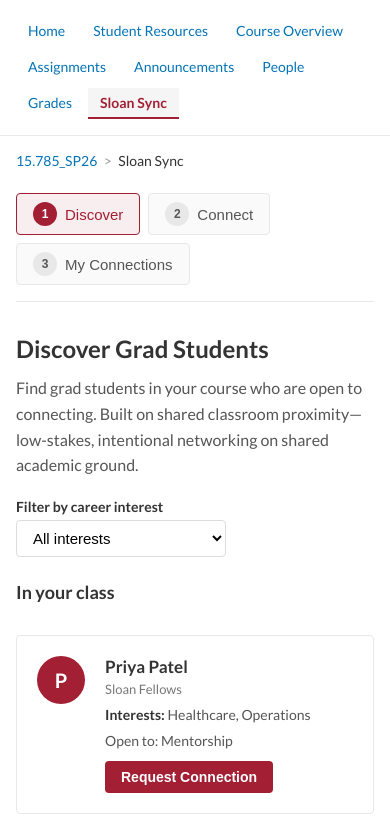
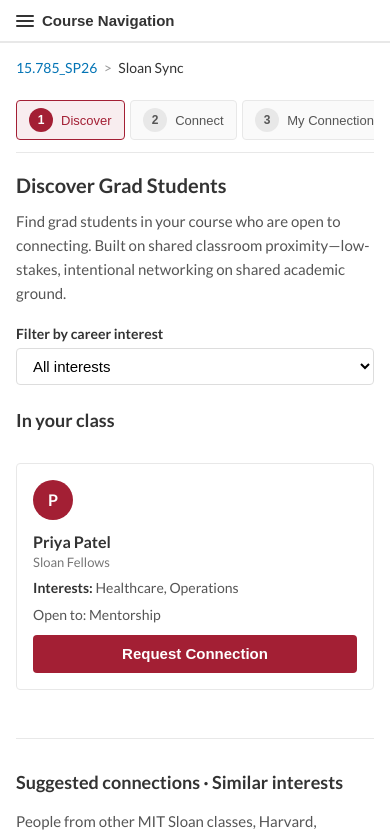
Before and after one commit to elaineliuwang/sloan-sync, a React (Vite) app: page / in a window 390 px wide. Shown: the top 838 px of the page. Built offline with nearby package versions, Linux system fonts and the light colour scheme; the HTML template or start-up script is replaced by a standard one.

Commit message:
mobile friendly changes

```diff
--- a/src/App.css
+++ b/src/App.css
@@ -771,36 +771,71 @@
   margin-top: 0.15rem;
 }
 
-/* Responsive: collapse sidebar on smaller screens */
-@media (max-width: 1024px) {
-  .right-sidebar {
-    display: none;
-  }
+/* Mobile nav toggle */
+.mobile-nav-toggle {
+  display: none;
+  align-items: center;
+  gap: 0.5rem;
+  width: 100%;
+  padding: 0.75rem 1rem;
+  font-size: 0.9375rem;
+  font-weight: 600;
+  color: #333;
+  background: #fff;
+  border: none;
+  border-bottom: 1px solid #e8e8e8;
+  cursor: pointer;
 }
 
-@media (max-width: 768px) {
+.mobile-nav-toggle .hamburger {
+  display: flex;
+  flex-direction: column;
+  gap: 3px;
+}
+
+.mobile-nav-toggle .hamburger span {
+  display: block;
+  width: 18px;
+  height: 2px;
+  background: #333;
+  border-radius: 1px;
+}
+
+/* ── Responsive: tablet (≤1024px) ── */
+@media (max-width: 1024px) {
   .canvas-layout {
     flex-direction: column;
   }
 
   .course-nav {
     width: 100%;
+    min-width: unset;
     border-right: none;
     border-bottom: 1px solid #e8e8e8;
-    padding: 1rem;
+    padding: 0;
+  }
+
+  .mobile-nav-toggle {
+    display: flex;
   }
 
   .course-nav-list {
     flex-direction: row;
     flex-wrap: wrap;
-    gap: 0.25rem;
+    gap: 0;
+    padding: 0.5rem 0.75rem;
+  }
+
+  .course-nav-list.nav-collapsed {
+    display: none;
   }
 
   .course-nav-item {
-    padding: 0.4rem 0.75rem;
+    padding: 0.5rem 0.75rem;
     font-size: 0.875rem;
     border-left: none;
     border-bottom: 2px solid transparent;
+    border-radius: 4px;
   }
 
   .course-nav-item.active {
@@ -808,7 +843,118 @@
     border-bottom-color: #a31f34;
   }
 
+  .right-sidebar {
+    width: 100%;
+    min-width: unset;
+    border-left: none;
+    border-top: 1px solid #e8e8e8;
+  }
+
+  .main-content {
+    padding: 1.25rem 1.5rem;
+  }
+
+  .content-body {
+    max-width: 100%;
+  }
+}
+
+/* ── Responsive: mobile (≤640px) ── */
+@media (max-width: 640px) {
   .main-content {
     padding: 1rem;
   }
+
+  .section-title {
+    font-size: 1.25rem;
+  }
+
+  .section-description {
+    font-size: 0.9375rem;
+  }
+
+  .workflow-nav {
+    gap: 0.35rem;
+    margin-bottom: 1.25rem;
+    padding-bottom: 0.75rem;
+    overflow-x: auto;
+    flex-wrap: nowrap;
+    -webkit-overflow-scrolling: touch;
+  }
+
+  .workflow-step {
+    padding: 0.45rem 0.75rem;
+    font-size: 0.8125rem;
+    white-space: nowrap;
+    flex-shrink: 0;
+  }
+
+  .student-card {
+    flex-direction: column;
+    gap: 0.75rem;
+    padding: 1rem;
+  }
+
+  .student-avatar {
+    width: 40px;
+    height: 40px;
+    min-width: 40px;
+    font-size: 1rem;
+  }
+
+  .student-name {
+    font-size: 1rem;
+  }
+
+  .btn-primary {
+    width: 100%;
+    padding: 0.65rem 1rem;
+    font-size: 0.9375rem;
+    text-align: center;
+  }
+
+  .connect-form {
+    max-width: 100%;
+  }
+
+  .connect-profile-preview {
+    flex-direction: column;
+    gap: 0.75rem;
+  }
+
+  .connection-card {
+    flex-direction: column;
+    gap: 0.75rem;
+    padding: 1rem;
+  }
+
+  .filter-select {
+    width: 100%;
+    min-width: unset;
+  }
+
+  .right-sidebar {
+    padding: 1rem;
+  }
+
+  .template-text {
+    font-size: 0.75rem;
+  }
+
+  .sidebar-title {
+    font-size: 0.9375rem;
+  }
+
+  .journey-flow {
+    font-size: 0.6875rem;
+  }
+
+  .incentives-grid {
+    grid-template-columns: 1fr 1fr;
+  }
+
+  .form-select,
+  .form-textarea {
+    font-size: 1rem;
+  }
 }
--- a/src/App.tsx
+++ b/src/App.tsx
@@ -43,6 +43,7 @@ function App() {
   const [currentStep, setCurrentStep] = useState<WorkflowStep>('discover')
   const [selectedStudent, setSelectedStudent] = useState<Student | null>(null)
   const [requestSentMessage, setRequestSentMessage] = useState(false)
+  const [navOpen, setNavOpen] = useState(false)
   const [interestFilter, setInterestFilter] = useState<string>('all')
   const [connections, setConnections] = useState<Connection[]>([
     { id: '1', name: 'Sarah Chen', connectionType: 'Mentorship (ongoing)', status: 'Connected Mar 1, 2026 • Next touchpoint: Mar 15', interests: ['Tech', 'Product Management'], school: 'MIT Sloan' },
@@ -137,7 +138,15 @@ function App() {
     <div className="canvas-layout">
       {/* Course-level left navigation (Canvas style) */}
       <aside className="course-nav">
-        <nav className="course-nav-list">
+        <button
+          type="button"
+          className="mobile-nav-toggle"
+          onClick={() => setNavOpen(!navOpen)}
+        >
+          <span className="hamburger"><span /><span /><span /></span>
+          Course Navigation
+        </button>
+        <nav className={`course-nav-list${navOpen ? '' : ' nav-collapsed'}`}>
           <a href="#" className="course-nav-item">Home</a>
           <a href="#" className="course-nav-item">Student Resources</a>
           <a href="#" className="course-nav-item">Course Overview</a>
```
